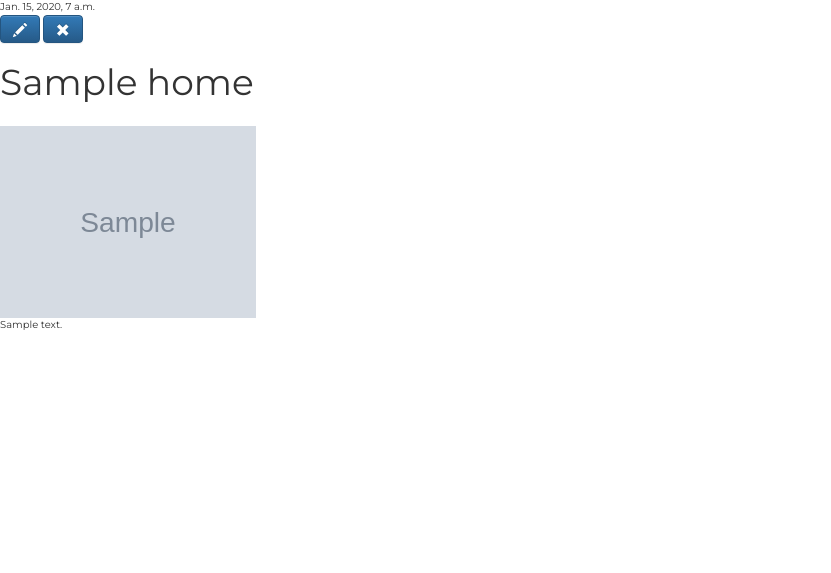
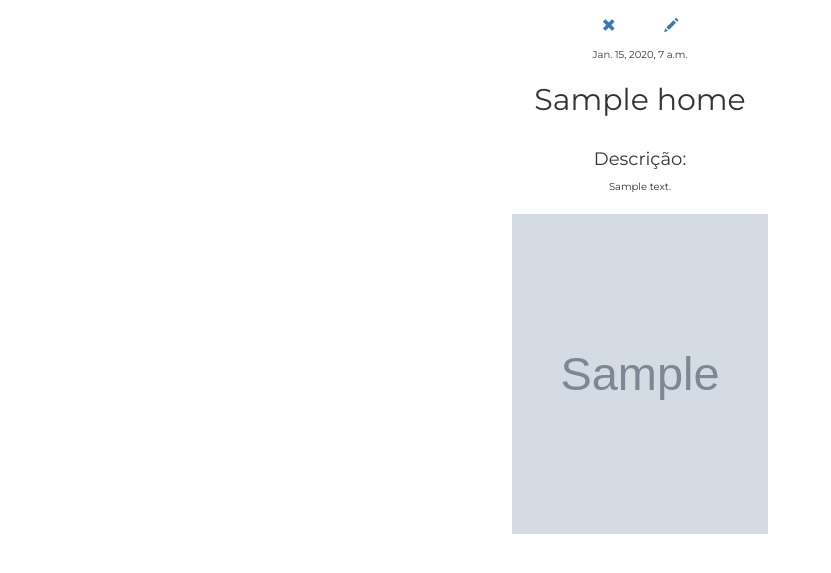
Before and after one commit to vanessakoch/django-airbnb, a Django app: page /home/1/ in a window 1280 px wide. Shown: the part 159-732 px from the top of the page, without its empty margins (0-831 px from the left). Run offline with Django 3.2, Linux system fonts and the light colour scheme; a user stored in the database is signed in; tables that the repository leaves empty hold one stand-in row (values such as "Sample post"); grey boxes marked "Sample" are stand-in pictures; some libraries are stand-ins or nearby versions.

Commit message:
mostrando imagem nos detalhes

```diff
--- a/airbnb/static/css/airbnb.css
+++ b/airbnb/static/css/airbnb.css
@@ -96,19 +96,16 @@ body {
 .card {
   text-align: center;
   margin: 19px;
-  -webkit-box-shadow: 9px 7px 5px rgba(50, 50, 50, 0.77);
-  -moz-box-shadow:    9px 7px 5px rgba(50, 50, 50, 0.77);
-  box-shadow:         9px 7px 5px rgba(50, 50, 50, 0.77);
 }
 
 .card img {
-  width: 300px;
-  height: 220px;
+  width: 230px;
+  height: 150px;
 }
 
 .price {
   color: grey;
-  font-size: 20px;
+  font-size: 14px;
 }
 
 .card button {
@@ -120,9 +117,23 @@ body {
   text-align: center;
   cursor: pointer;
   width: 100%;
-  font-size: 18px;
+  font-size: 14px;
 }
 
 .card button:hover {
   opacity: 0.7;
 }
+
+.detail-container {
+  text-align: center;
+}
+
+.detail-container img {
+  width: 20%;
+  height: 40%;
+  margin: 10px;
+}
+
+.detail-container a {
+  margin: 10px;
+}
--- a/airbnb/templates/airbnb/home_detail.html
+++ b/airbnb/templates/airbnb/home_detail.html
@@ -1,25 +1,30 @@
 {% extends 'airbnb/index.html' %}
 
 {% block content %}
-    <div>
+
+    <div class="detail-container">
+
+        {% if user.is_authenticated %}
+            <a class="btn btn-outline-danger" href="{% url 'home_remove' pk=home.pk %}"><span class="glyphicon glyphicon-remove"></span></a>
+            <a class="btn btn-outline-primary" href="{% url 'home_edit' pk=home.pk %}"><span class="glyphicon glyphicon-pencil"></span></a>
+        {% endif %}
+
         {% if home.published_date %}
             <div>
                 {{ home.published_date }}
             </div>
         {% else %}
             {% if user.is_authenticated %}
-                <a class="btn btn-primary right" href="{% url 'home_publish' pk=home.pk %}">Publicar</a>
+                <a class="btn btn-primary" href="{% url 'home_publish' pk=home.pk %}">Publicar</a>
             {% endif %}
         {% endif %}
-        {% if user.is_authenticated %}
-            <a class="btn btn-primary" href="{% url 'home_edit' pk=home.pk %}"><span class="glyphicon glyphicon-pencil"></span></a>
-            <a class="btn btn-primary" href="{% url 'home_remove' pk=home.pk %}"><span class="glyphicon glyphicon-remove"></span></a>
-        {% endif %}
 
-        <h1>{{ home.name }}</h1>
+
+        <h2>{{ home.name }}</h2>
         <br />
-        <img src='media/{{ home.image }}' style="width:20%">
+        <h4>Descrição:</h4>
         <p>{{ home.description }}</p>
+        <img src="../../../media/{{ home.image }}" alt="Imagem Acomodacao">
 
     </div>
 
--- a/airbnb/templates/airbnb/home_list.html
+++ b/airbnb/templates/airbnb/home_list.html
@@ -2,12 +2,12 @@
 
 {% block content %}
 
-  <div class="card-deck" style="display: flex; flex-wrap: wrap;">
+  <div class="card-deck" style="display: flex; flex-wrap: wrap; border-radius: 20%;">
     {% for home in homes %}
       <div class="card">
         <img class="card-img-top" src="media/{{ home.image }}" alt="Imagem Acomodacao">
         <div class="card-body">
-          <h3 class="card-title"><a href="{% url 'home_detail' pk=home.pk %}">{{ home.name }}</a></h3>
+          <h4 class="card-title"><a href="{% url 'home_detail' pk=home.pk %}">{{ home.name }}</a></h4>
           <p class="price">Diária: R$ {{ home.price }}</p>
           <p class="card-text">{{ home.description }}</p>
           <button>Reserve já!</button>
--- a/airbnb/views.py
+++ b/airbnb/views.py
@@ -10,6 +10,7 @@ def home_list(request):
 
 def home_detail(request, pk):
     home = get_object_or_404(Home, pk=pk)
+
     return render(request, 'airbnb/home_detail.html', {'home': home})
 
 @login_required
--- a/mysite/settings.py
+++ b/mysite/settings.py
@@ -123,4 +123,4 @@ STATIC_URL = '/static/'
 STATIC_ROOT = os.path.join(BASE_DIR, 'static')
 
 MEDIA_URL = "/media/"
-MEDIA_ROOT = "{}/media".format(BASE_DIR)
+MEDIA_ROOT = os.path.join(BASE_DIR, 'media')
```
Also changed, not shown: media/media/black-panther-3.jpg (added), media/media/bruce-2.jpg (added).
